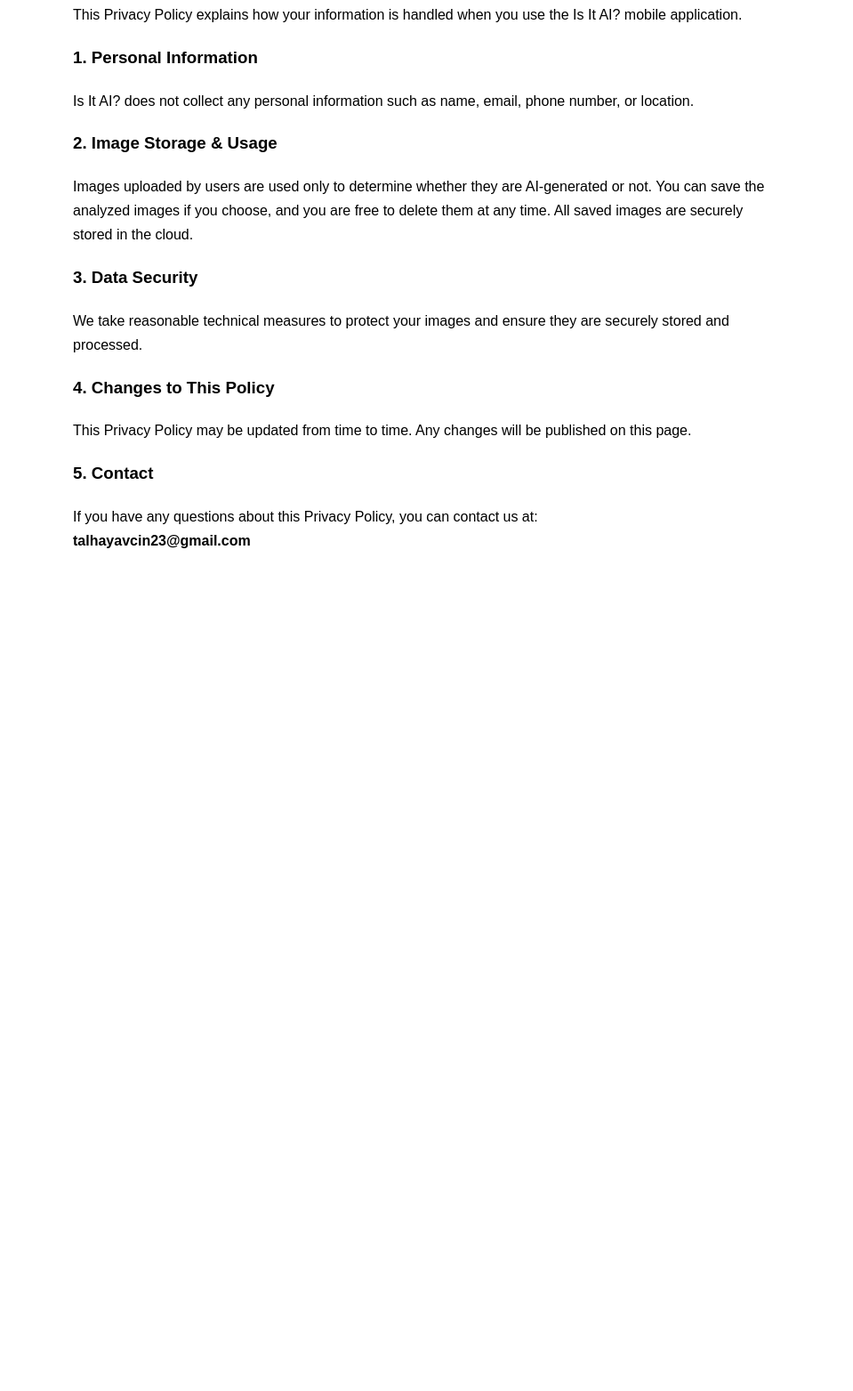
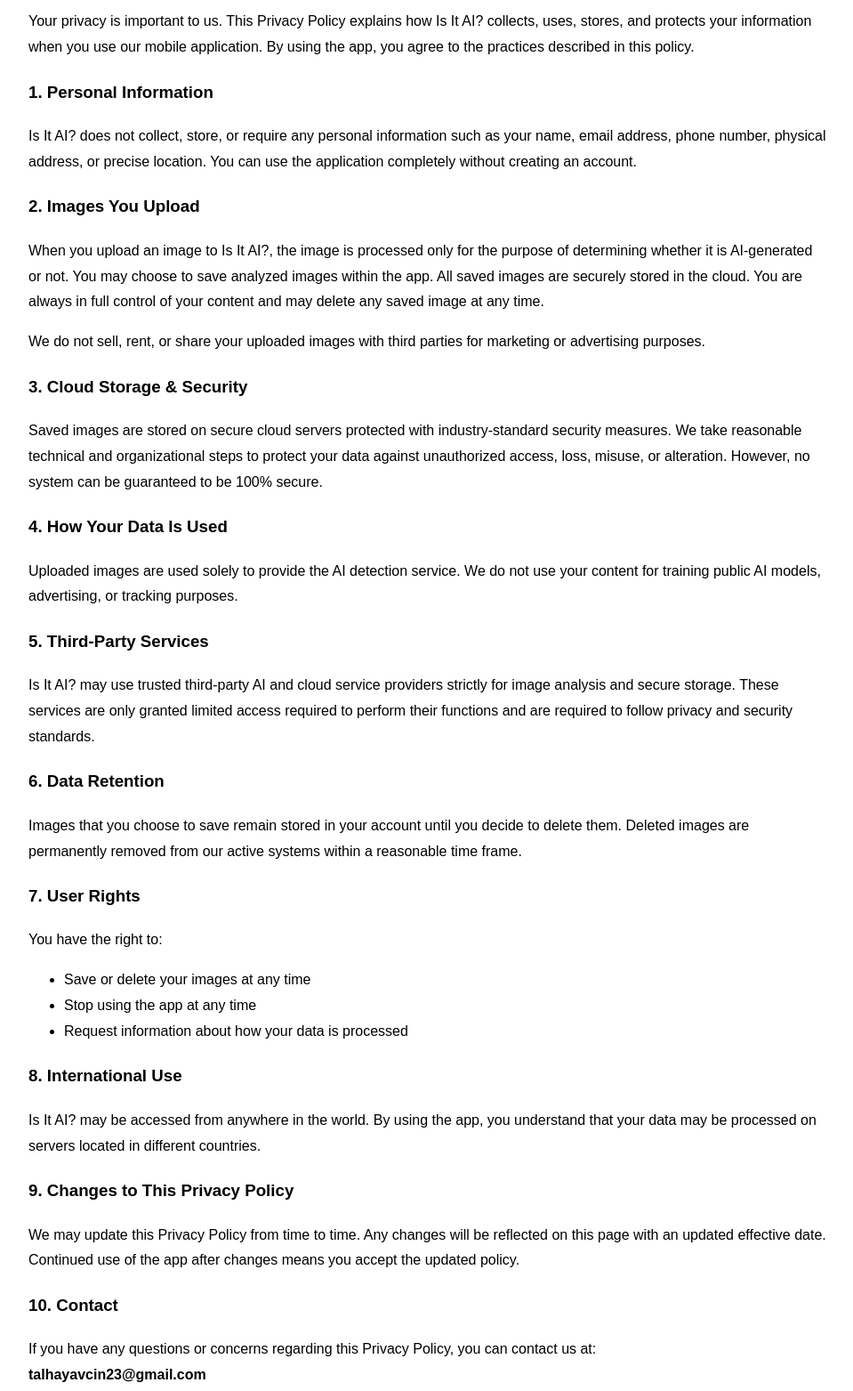
Before and after one commit to talhayavcin/is-it-ai-privacy-policy, a plain HTML site: page index.html in a window 1280 px wide. Shown: the part 242-1805 px from the top of the page at 89% size, without its empty margins (158-1117 px from the left). Before the commit the page ends 919 px from the top, so only its background shows below. Drawn offline with Linux system fonts and the light colour scheme.

Commit message:
Revise Privacy Policy for clarity and detail
Updated the Privacy Policy to clarify data handling practices, including user rights and third-party service usage.

```diff
--- a/index.html
+++ b/index.html
@@ -5,41 +5,82 @@
   <title>Privacy Policy - Is It AI?</title>
   <meta name="viewport" content="width=device-width, initial-scale=1.0">
 </head>
-<body style="font-family: Arial, sans-serif; max-width: 800px; margin: auto; padding: 40px; line-height: 1.7;">
+<body style="font-family: Arial, sans-serif; max-width: 900px; margin: auto; padding: 40px; line-height: 1.8;">
 
   <h1>Privacy Policy</h1>
   <p><strong>Effective Date:</strong> 2025</p>
 
   <h2>Is It AI?</h2>
   <p>
-    This Privacy Policy explains how your information is handled when you use the Is It AI? mobile application.
+    Your privacy is important to us. This Privacy Policy explains how Is It AI? collects, uses, stores, and protects your information when you use our mobile application.
+    By using the app, you agree to the practices described in this policy.
   </p>
 
   <h3>1. Personal Information</h3>
   <p>
-    Is It AI? does not collect any personal information such as name, email, phone number, or location.
+    Is It AI? does not collect, store, or require any personal information such as your name, email address, phone number, physical address, or precise location.
+    You can use the application completely without creating an account.
   </p>
 
-  <h3>2. Image Storage & Usage</h3>
+  <h3>2. Images You Upload</h3>
   <p>
-    Images uploaded by users are used only to determine whether they are AI-generated or not.
-    You can save the analyzed images if you choose, and you are free to delete them at any time.
-    All saved images are securely stored in the cloud.
+    When you upload an image to Is It AI?, the image is processed only for the purpose of determining whether it is AI-generated or not.
+    You may choose to save analyzed images within the app. All saved images are securely stored in the cloud.
+    You are always in full control of your content and may delete any saved image at any time.
+  </p>
+  <p>
+    We do not sell, rent, or share your uploaded images with third parties for marketing or advertising purposes.
   </p>
 
-  <h3>3. Data Security</h3>
+  <h3>3. Cloud Storage & Security</h3>
   <p>
-    We take reasonable technical measures to protect your images and ensure they are securely stored and processed.
+    Saved images are stored on secure cloud servers protected with industry-standard security measures.
+    We take reasonable technical and organizational steps to protect your data against unauthorized access, loss, misuse, or alteration.
+    However, no system can be guaranteed to be 100% secure.
   </p>
 
-  <h3>4. Changes to This Policy</h3>
+  <h3>4. How Your Data Is Used</h3>
   <p>
-    This Privacy Policy may be updated from time to time. Any changes will be published on this page.
+    Uploaded images are used solely to provide the AI detection service.
+    We do not use your content for training public AI models, advertising, or tracking purposes.
   </p>
 
-  <h3>5. Contact</h3>
+  <h3>5. Third-Party Services</h3>
   <p>
-    If you have any questions about this Privacy Policy, you can contact us at:
+    Is It AI? may use trusted third-party AI and cloud service providers strictly for image analysis and secure storage.
+    These services are only granted limited access required to perform their functions and are required to follow privacy and security standards.
+  </p>
+
+  <h3>6. Data Retention</h3>
+  <p>
+    Images that you choose to save remain stored in your account until you decide to delete them.
+    Deleted images are permanently removed from our active systems within a reasonable time frame.
+  </p>
+
+  <h3>7. User Rights</h3>
+  <p>
+    You have the right to:
+  </p>
+  <ul>
+    <li>Save or delete your images at any time</li>
+    <li>Stop using the app at any time</li>
+    <li>Request information about how your data is processed</li>
+  </ul>
+
+  <h3>8. International Use</h3>
+  <p>
+    Is It AI? may be accessed from anywhere in the world. By using the app, you understand that your data may be processed on servers located in different countries.
+  </p>
+
+  <h3>9. Changes to This Privacy Policy</h3>
+  <p>
+    We may update this Privacy Policy from time to time. Any changes will be reflected on this page with an updated effective date.
+    Continued use of the app after changes means you accept the updated policy.
+  </p>
+
+  <h3>10. Contact</h3>
+  <p>
+    If you have any questions or concerns regarding this Privacy Policy, you can contact us at:
     <br>
     <strong>talhayavcin23@gmail.com</strong>
   </p>
```
